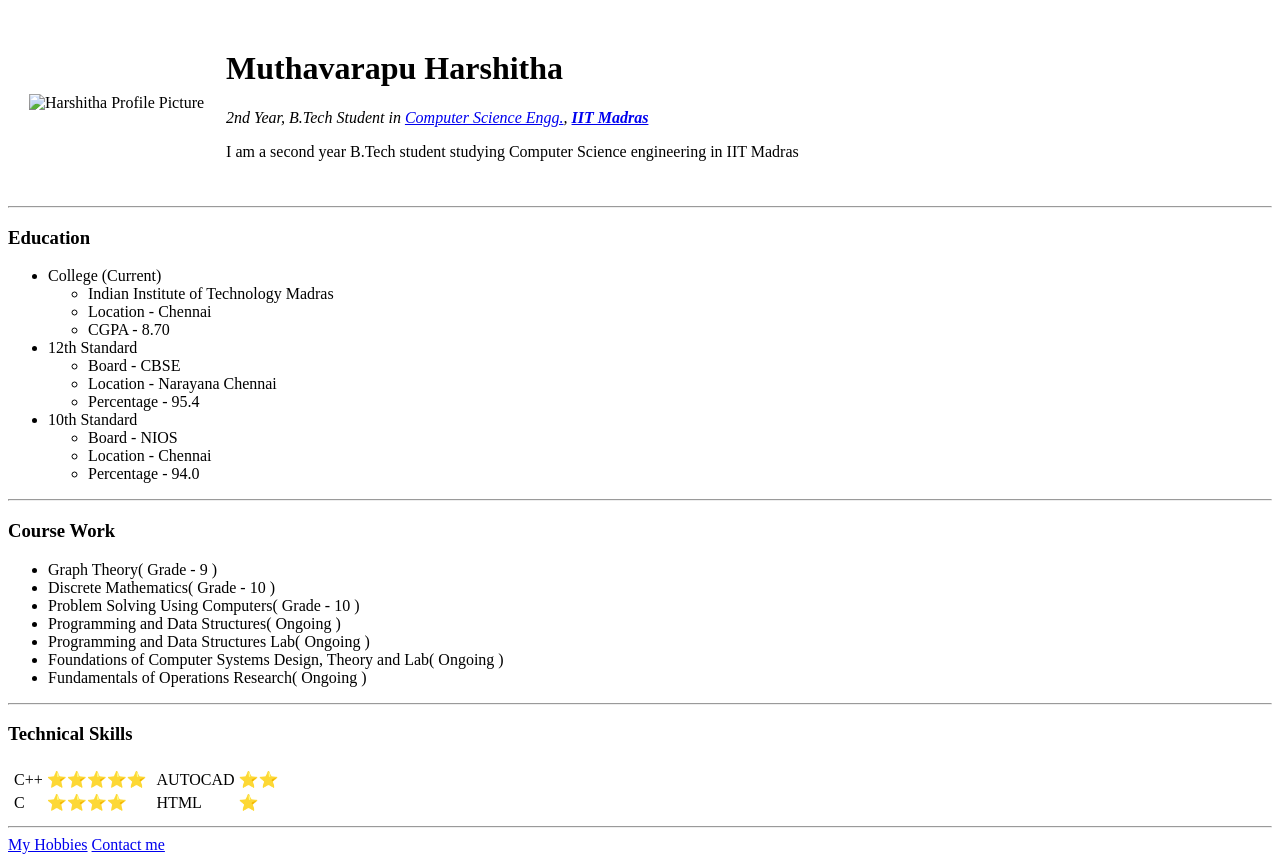
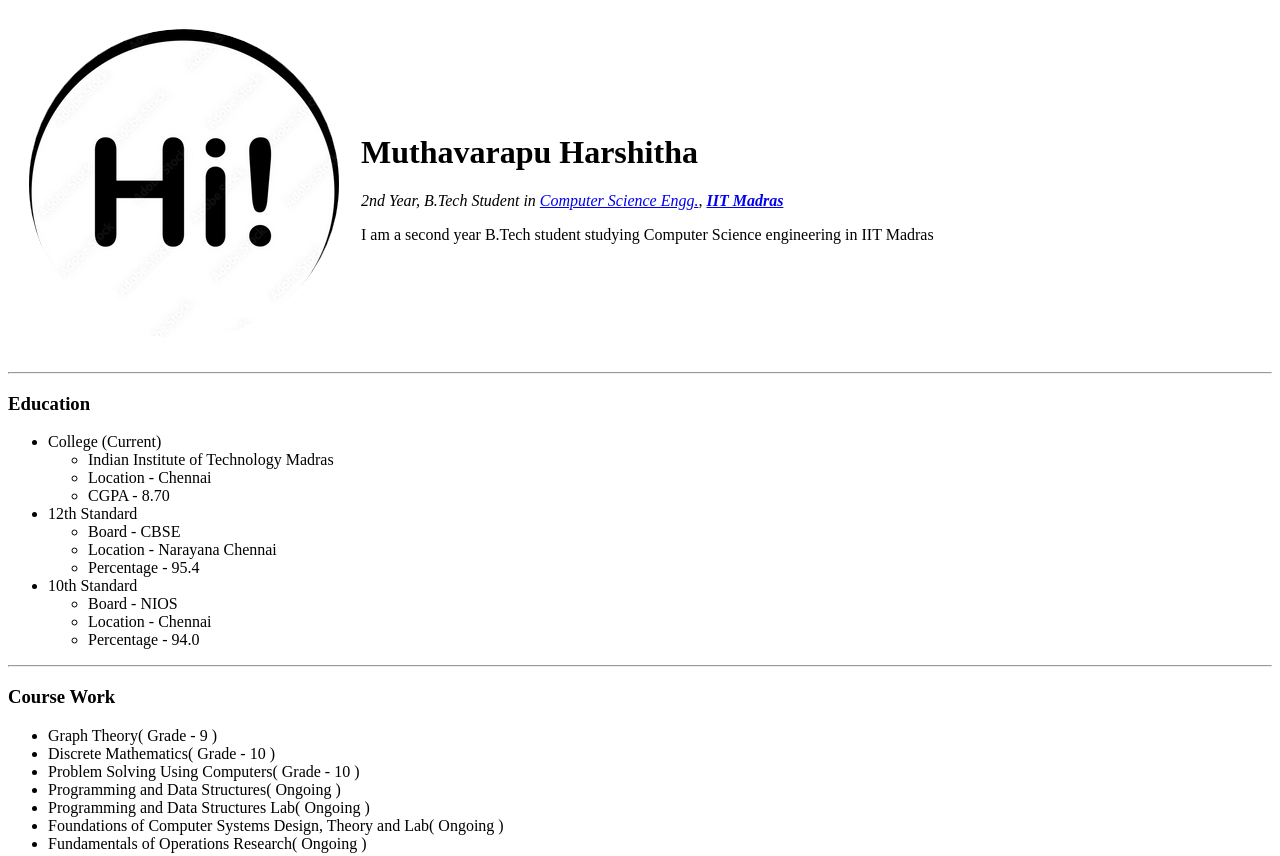
Before and after one commit to Violet-Virus/cv, a plain HTML site: page index.html in a window 1280 px wide. Shown: the top 856 px of the page. Drawn offline with Linux system fonts and the light colour scheme.

Commit message:
Update index.html

```diff
--- a/index.html
+++ b/index.html
@@ -9,7 +9,7 @@
     <body>
         <table cellspacing="20">
             <tr>
-                <td><img src="images/hi-modified.png" alt="Harshitha Profile Picture"></td>
+                <td><img src="hi-modified.png" alt="Harshitha Profile Picture"></td>
                 <td>
                     <h1>Muthavarapu Harshitha</h1>
                     <p><em>2nd Year, B.Tech Student in <a href="http://www.cse.iitm.ac.in/">Computer Science Engg.</a>, <strong><a href="https://www.iitm.ac.in/">IIT Madras</a></strong></em></p>
```
